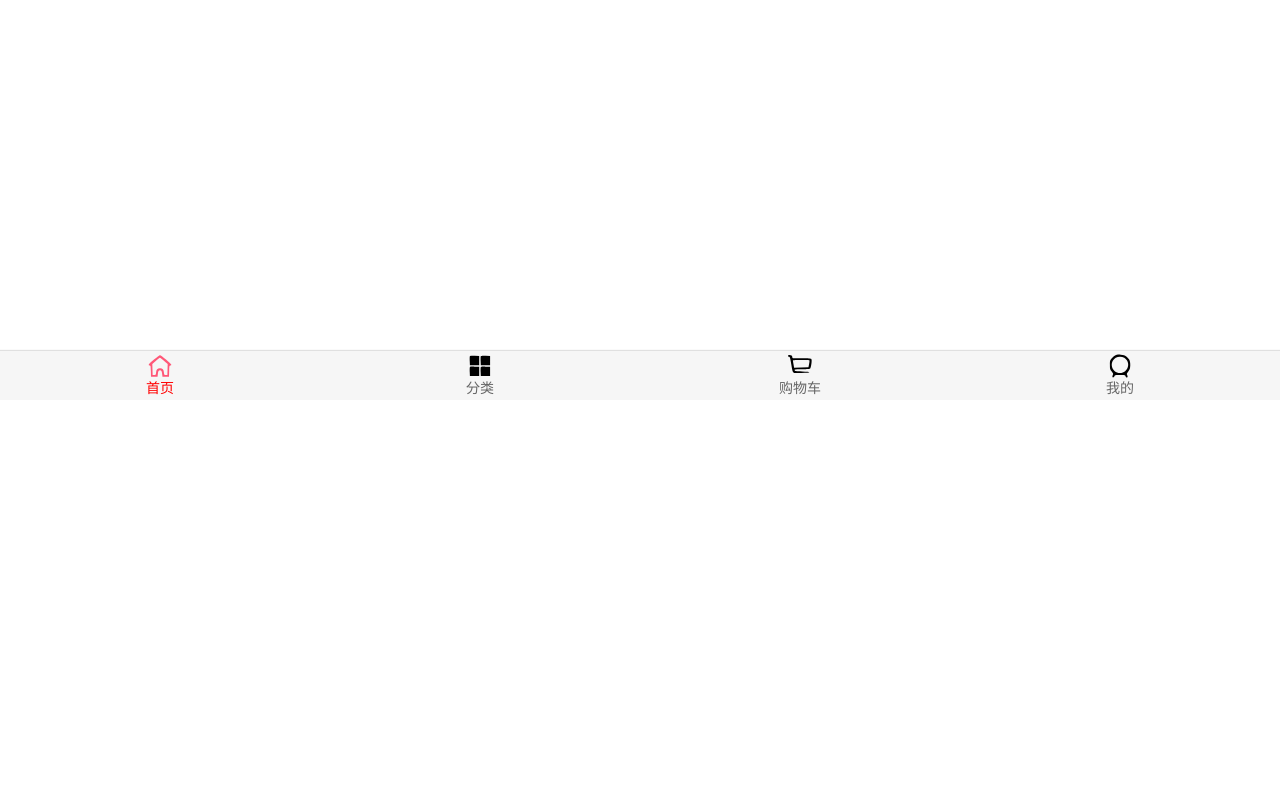
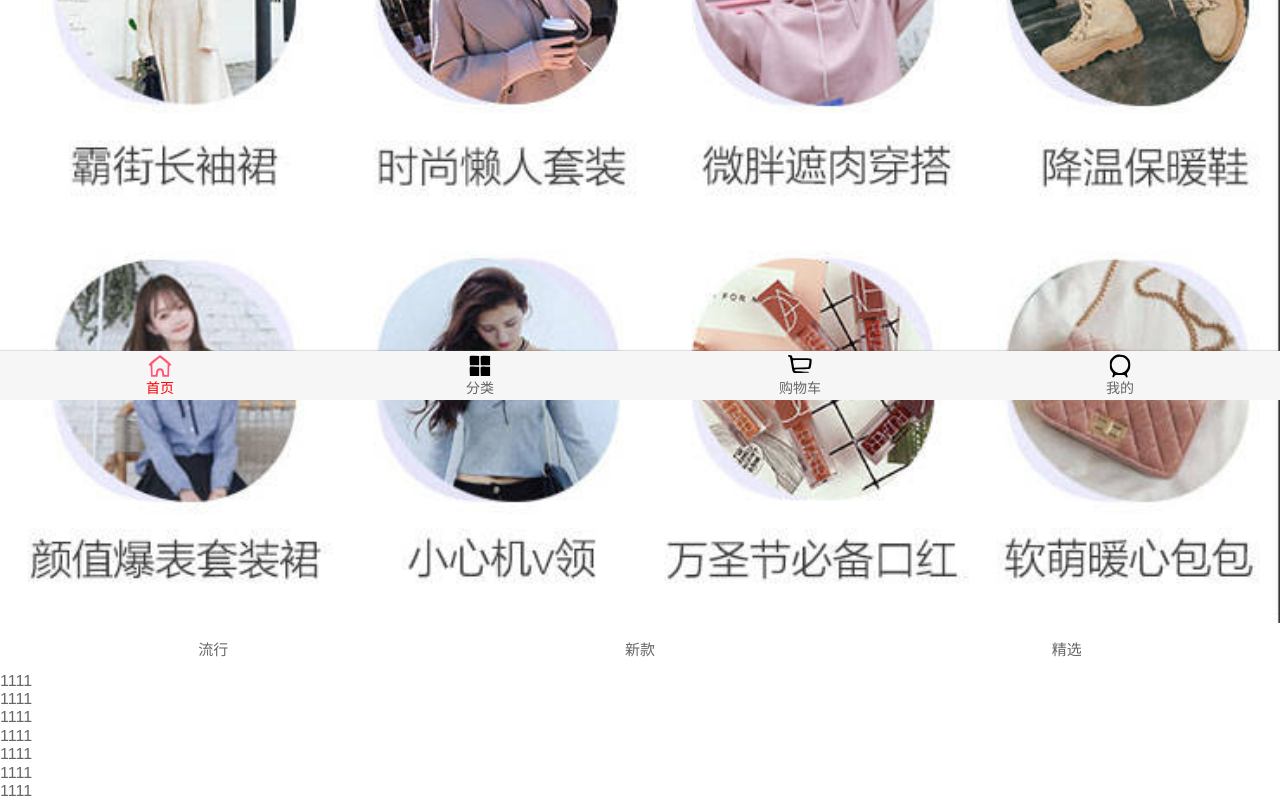
Before and after one commit to li-zhiyu/supermall, a Vue app: page /home in a window 1280 px wide. Shown: the part 400-1200 px from the top of the page. Before the commit the page ends 800 px from the top, so only its background shows below. Built offline with nearby package versions, Linux system fonts and the light colour scheme; no server answers.

Commit message:
首页tabcontrol

```diff
--- /dev/null
+++ b/src/components/content/tabControl/TabControl.vue
@@ -0,0 +1,35 @@
+<template>
+    <div class="tab-control">
+        <div v-for="item in titles" class="tab-control-item">
+            <span>{{item}}</span>
+        </div>
+    </div>
+</template>
+
+<script>
+    export default {
+        name: "TabControl",
+        props: {
+            titles: {
+                type: Array,
+                default() {
+                    return []
+                }
+            }
+        }
+    }
+</script>
+
+<style scoped>
+
+    .tab-control {
+        height: 44px;
+        line-height: 44px;
+        display: flex;
+        text-align: center;
+        font-size: 15px;
+    }
+    .tab-control-item {
+        flex: 1;
+    }
+</style>
--- a/src/views/home/Home.vue
+++ b/src/views/home/Home.vue
@@ -1,10 +1,21 @@
 <template>
-    <div>
+    <div id="home">
         <nav-bar class="home-nav">
             <div slot="center">精选</div>
         </nav-bar>
         <home-swiper :banners="banners"/>
         <recommend-view :recommends="recommends"/>
+        <feature-view/>
+        <tab-control :titles="['流行','新款','精选']"/>
+        <ul>
+            <li>1111</li>
+            <li>1111</li>
+            <li>1111</li>
+            <li>1111</li>
+            <li>1111</li>
+            <li>1111</li>
+            <li>1111</li>
+        </ul>
     </div>
 </template>
 
@@ -13,10 +24,12 @@
     import HomeSwiper from "./childComps/HomeSwiper";
     import RecommendView from "./childComps/RecommendView";
     import {getHomeMultiData} from "network/home";
+    import FeatureView from "./childComps/FeatureView";
+    import TabControl from "../../components/content/tabControl/TabControl";
 
     export default {
         name: "home",
-        components: {RecommendView, HomeSwiper, NavBar},
+        components: {TabControl, FeatureView, RecommendView, HomeSwiper, NavBar},
         data() {
             return {
                 banners: [],
@@ -34,7 +47,15 @@
 </script>
 
 <style scoped>
-.home-nav {
-    background-color: #ff8198;
-}
+    .home-nav {
+        background-color: #ff8198;
+        position: fixed;
+        left: 0;
+        right: 0;
+        top: 0;
+        z-index: 9;
+    }
+    #home {
+        margin-top: 44px;
+    }
 </style>
--- /dev/null
+++ b/src/views/home/childComps/FeatureView.vue
@@ -0,0 +1,19 @@
+<template>
+    <div class="feature">
+        <a href="https://act.mogujie.com/zzlx67">
+            <img src="~assets/img/home/recommend_bg.jpg">
+        </a>
+    </div>
+</template>
+
+<script>
+    export default {
+        name: "FeatureView"
+    }
+</script>
+
+<style scoped>
+    .feature img {
+        width: 100%;
+    }
+</style>
```
